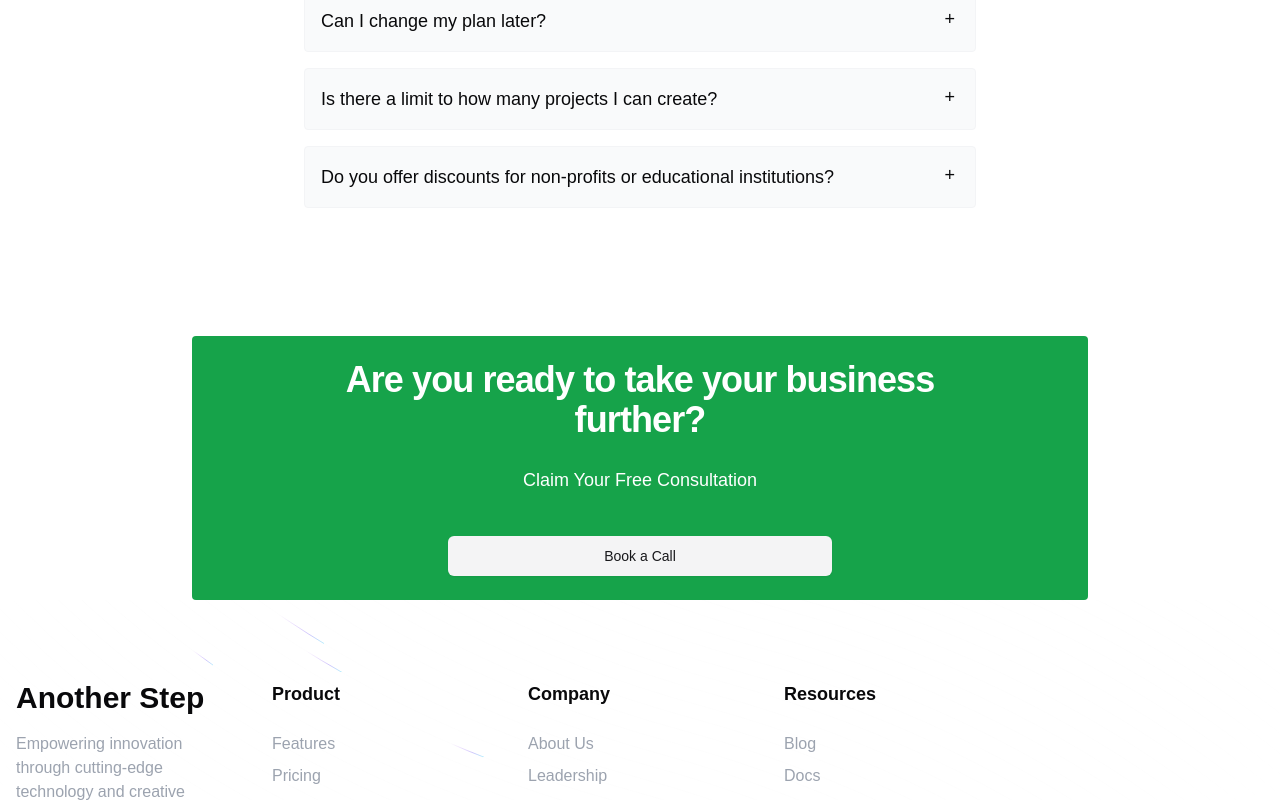
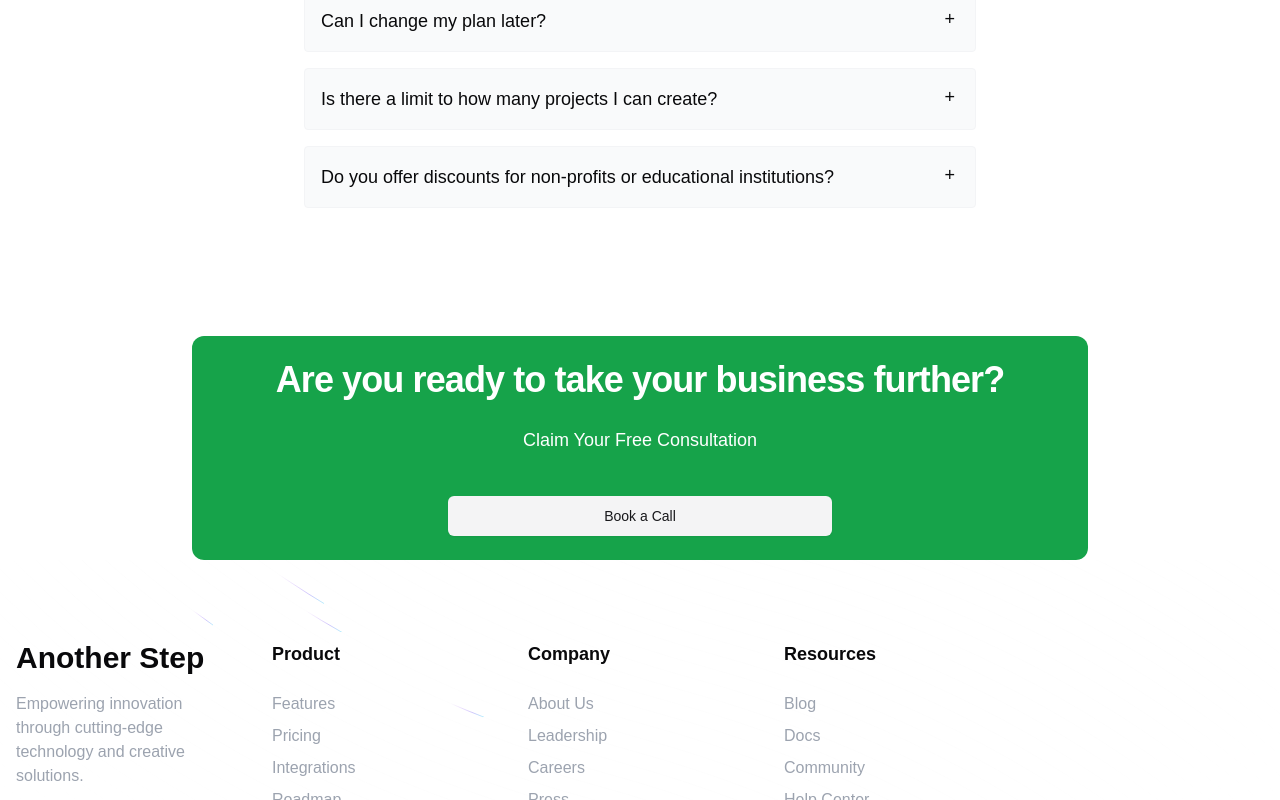
Before and after one commit to harryyking/HemoHeros, a Next.js app: page / in a window 1280 px wide. Shown: the part 4268-5068 px from the top of the page. Built offline with nearby package versions, Linux system fonts and the light colour scheme; a web font is replaced by a local one.

Commit message:
cta edit u

```diff
--- a/components/cta.tsx
+++ b/components/cta.tsx
@@ -2,9 +2,9 @@ import { Button } from "@/components/ui/button"
 
 export default function CTA() {
   return (
-      <div className="mx-auto max-w-4xl p-6 space-y-8 rounded bg-primary">
-        <div className="mx-auto max-w-2xl text-center">
-          <h2 className="text-3xl font-bold tracking-tight text-white sm:text-4xl">
+      <div className="mx-auto max-w-4xl p-6 space-y-6 rounded-xl bg-primary">
+        <div className="mx-auto max-w-3xl text-center">
+          <h2 className="text-2xl font-bold tracking-tight text-white sm:text-4xl">
             Are you ready to take your business further?
           </h2>
           <p className="mx-auto mt-6 max-w-xl text-lg text-white leading-8 text-muted-foreground">
```
